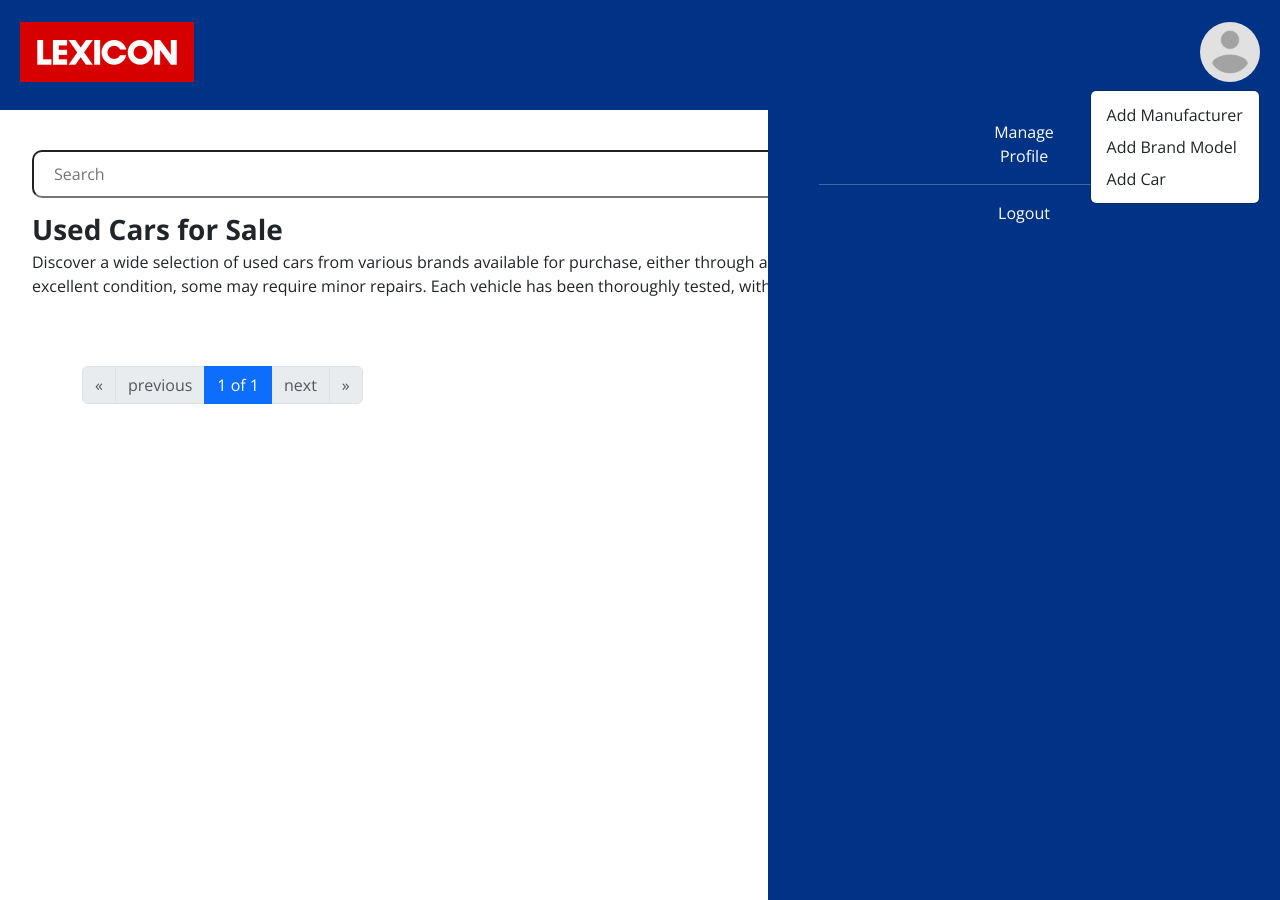
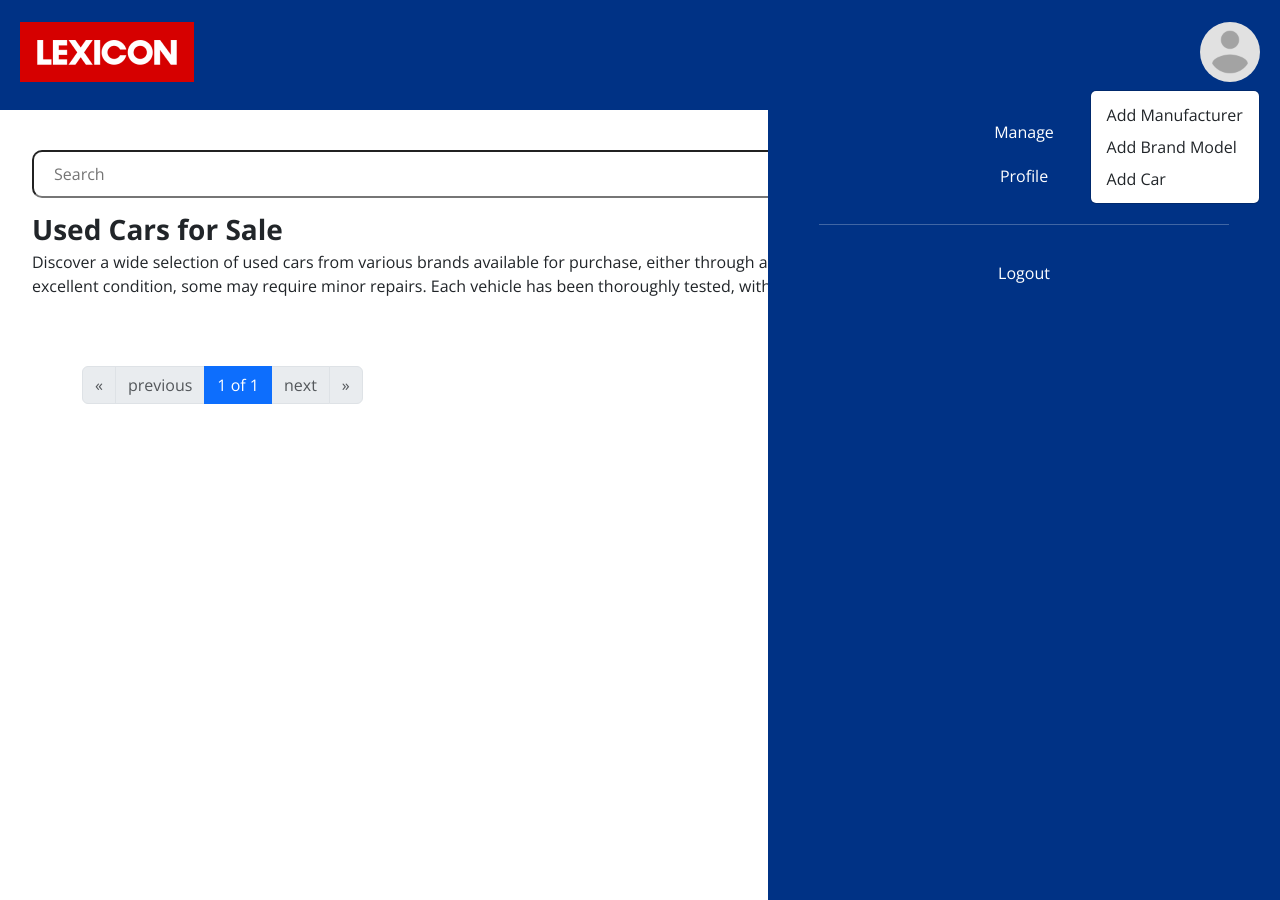
Before and after one commit to lexicon-car-dealership/car-dealership-exercise, a Django app: page / in a window 1280 px wide, after a click that opens the changed part. Run offline with Django 4.2, Linux system fonts and the light colour scheme; the visitor is signed in with stand-in values (Sample User, id 1); data that the repository does not hold is empty; some web fonts are replaced.

Commit message:
add gap to list

```diff
--- a/car_dealership/static/css/navbar.css
+++ b/car_dealership/static/css/navbar.css
@@ -24,6 +24,7 @@ nav #menu-bar {
   display: none;
   flex-direction: column;
   align-items: center;
+  gap: 20px;
 }
 
 nav #menu-bar.active {
```
